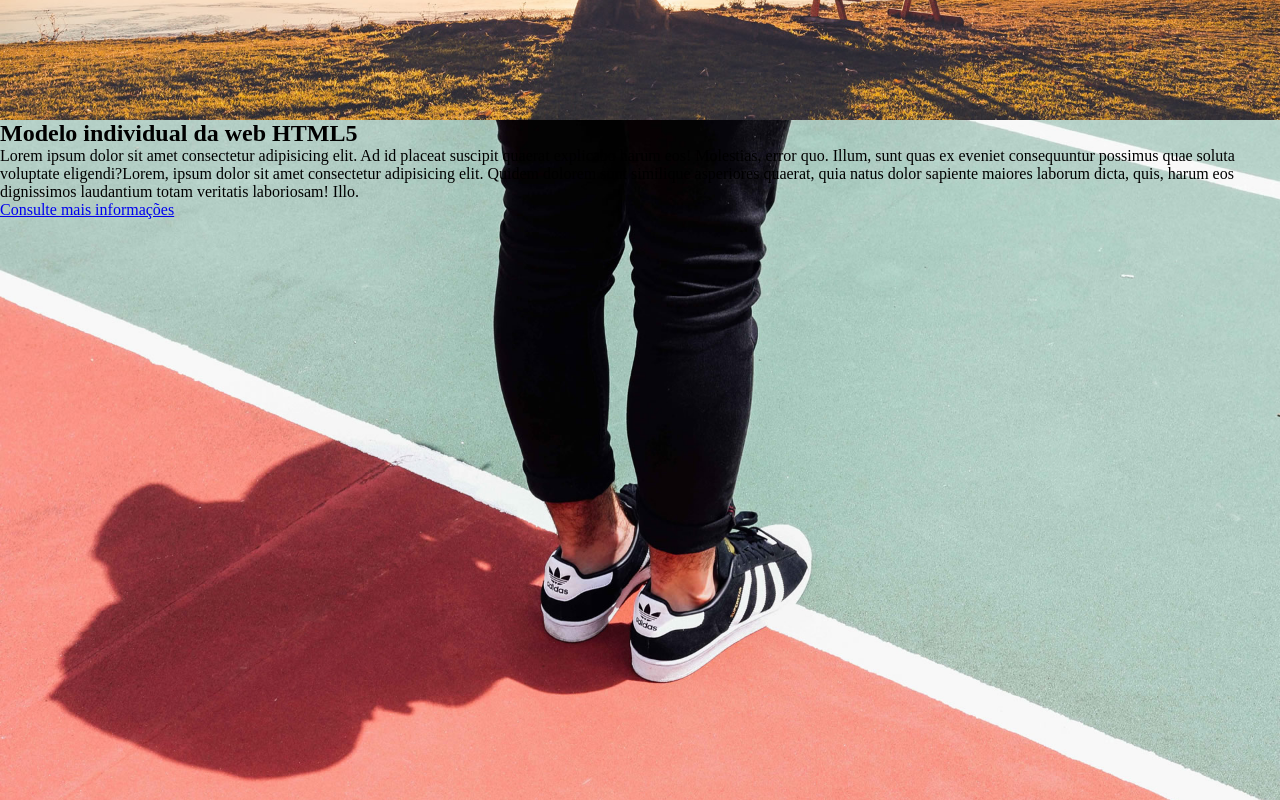
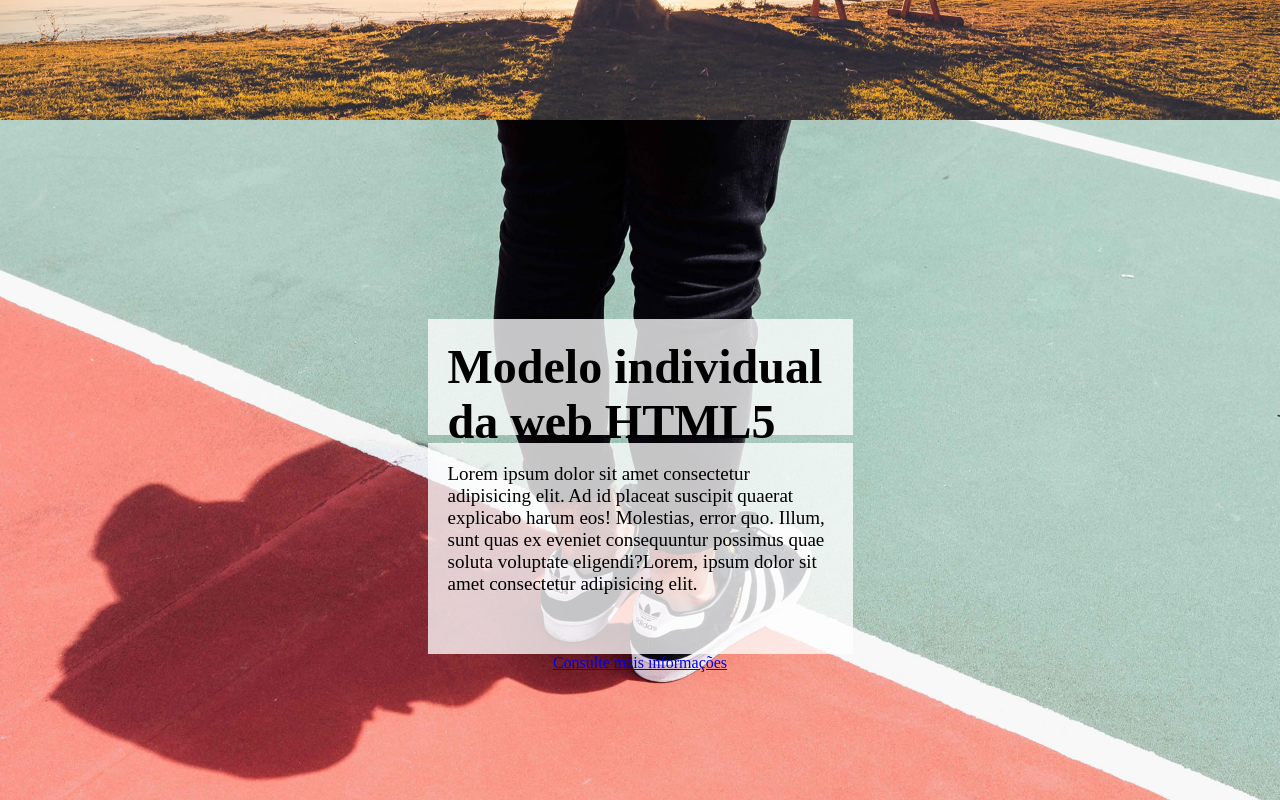
Before and after one commit to RicardoRodrigues89/TEMPLATE, a plain HTML site: page index.html in a window 1280 px wide. Shown: the part 1480-2280 px from the top of the page. Drawn offline with Linux system fonts and the light colour scheme.

Commit message:
Organizando a caixa da página três.

```diff
--- a/index.html
+++ b/index.html
@@ -41,7 +41,7 @@
                 <h2>Modelo individual da web HTML5</h2>
                </header>
                <article class="caixa__paragrafo">
-                   <p>Lorem ipsum dolor sit amet consectetur adipisicing elit. Ad id placeat suscipit quaerat explicabo harum eos! Molestias, error quo. Illum, sunt quas ex eveniet consequuntur possimus quae soluta voluptate eligendi?Lorem, ipsum dolor sit amet consectetur adipisicing elit. Quidem dolorem sunt similique asperiores quaerat, quia natus dolor sapiente maiores laborum dicta, quis, harum eos dignissimos laudantium totam veritatis laboriosam! Illo.</p>
+                   <p>Lorem ipsum dolor sit amet consectetur adipisicing elit. Ad id placeat suscipit quaerat explicabo harum eos! Molestias, error quo. Illum, sunt quas ex eveniet consequuntur possimus quae soluta voluptate eligendi?Lorem, ipsum dolor sit amet consectetur adipisicing elit.</p>
                </article>
                <a href="#pagina4">Consulte mais informações</a>
         </section>
--- a/style.css
+++ b/style.css
@@ -82,17 +82,44 @@ h1 {
     margin-left: 20px;
     padding: 40px;
     width: 340px;
-    height: 420px;
     background-color: #ffffffc4;
 }
 
 .paralaxe03 {
+    display: flex;
+    flex-direction: column;
+    justify-content: center;
     background-image: url(imagens/bg-img-03.jpg);
     height: 100%;
     background-attachment: fixed;
     background-position: center;
     background-repeat: no-repeat;
     background-size: cover;
+}
+
+.caixa__central--botao {
+    display: flex;
+    flex-direction: column;
+    align-items: center;
+    margin-bottom: 50px;
+    width: 100%;
+}
+
+.caixa__titulo {
+    margin-bottom: 8px;
+    padding: 20px;
+    width: 425px;
+    height: 116px;
+    font-size: 32px;
+    background-color: #ffffffc4;
+}
+
+.caixa__paragrafo {
+    padding: 20px;
+    width: 425px;
+    height: 211px;
+    font-size: 19px;
+    background-color: #ffffffc4;
 }
 
 .paralaxe04 {
```
